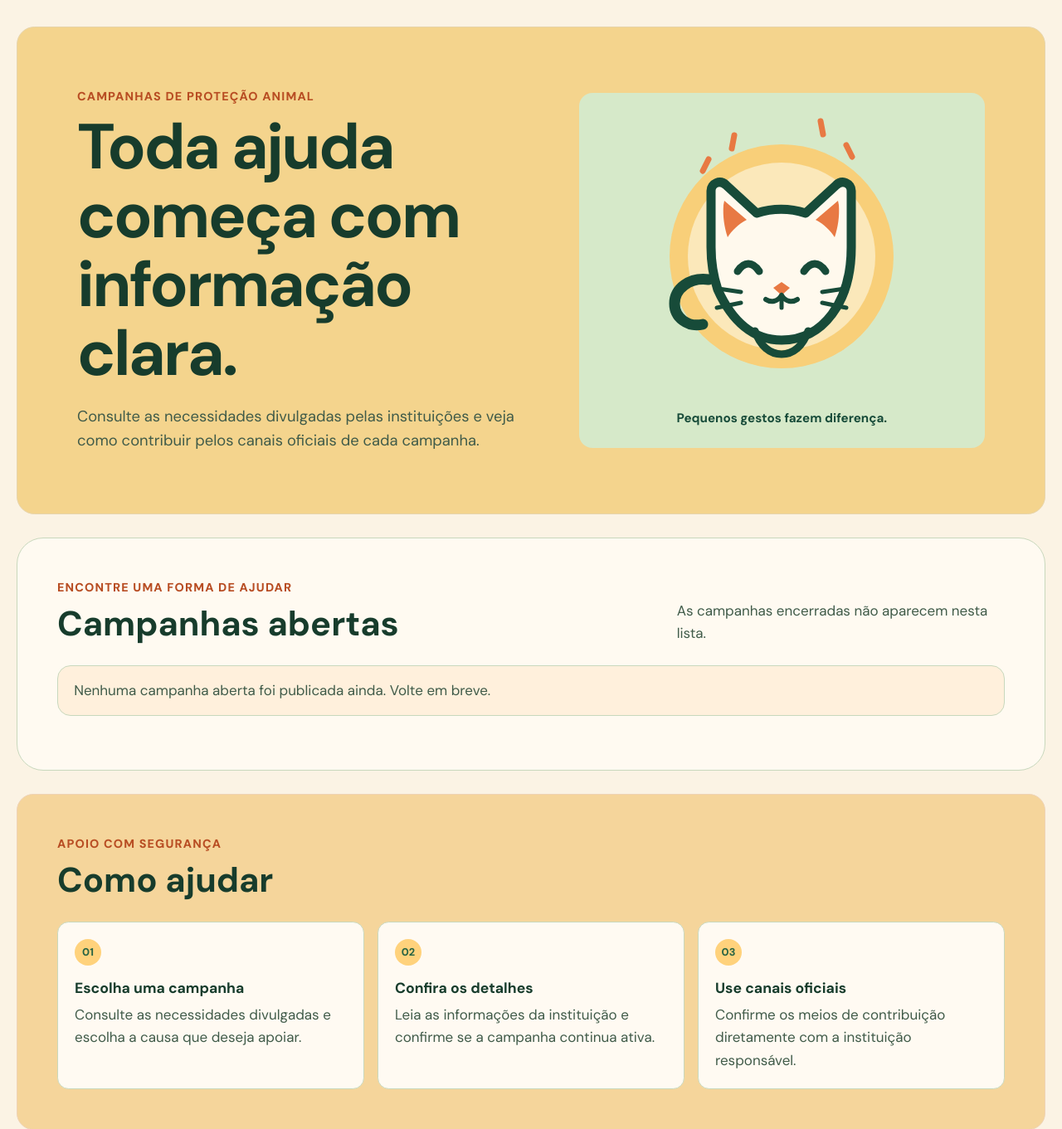
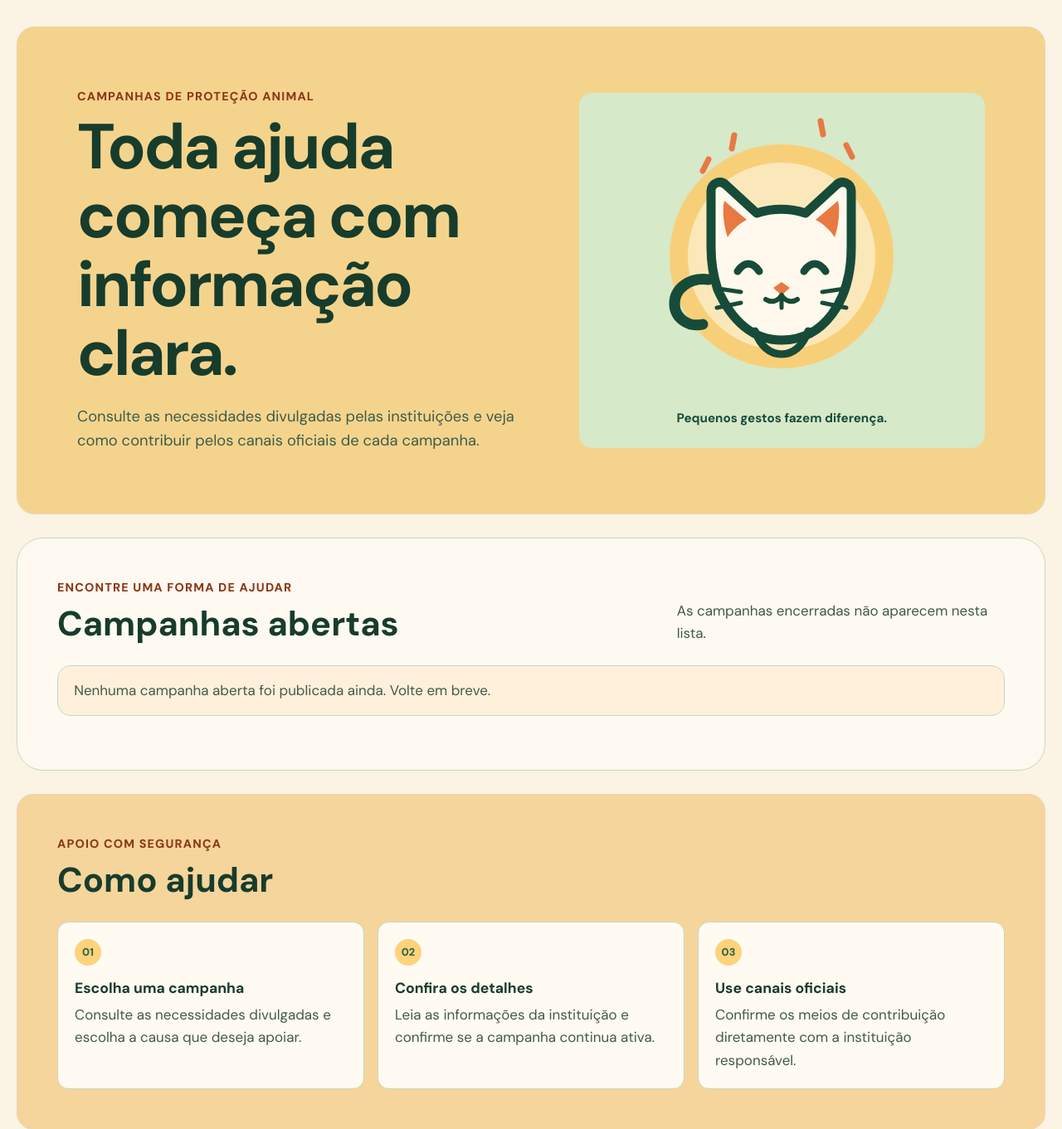
Before and after one commit to MaariValentim/pet-solidario, a Spring Boot app: page / in a window 1280 px wide. Shown: the part 85-1446 px from the top of the page at 83% size. Run offline with Spring Boot 4, Linux system fonts and the light colour scheme; data that the repository does not hold is empty.

Commit message:
fix: ajusta contraste dos destaques laranja

```diff
--- a/src/main/resources/static/css/styles.css
+++ b/src/main/resources/static/css/styles.css
@@ -12,7 +12,7 @@
     --warm-surface: #fff0dc;
     --warm-border: #c8d8bd;
     --text-muted: #405b49;
-    --orange: #b84d23;
+    --orange: #8e3719;
     --orange-soft: #f5bb69;
     --mint: #147b5d;
     --mint-light: #e0f0df;
```
